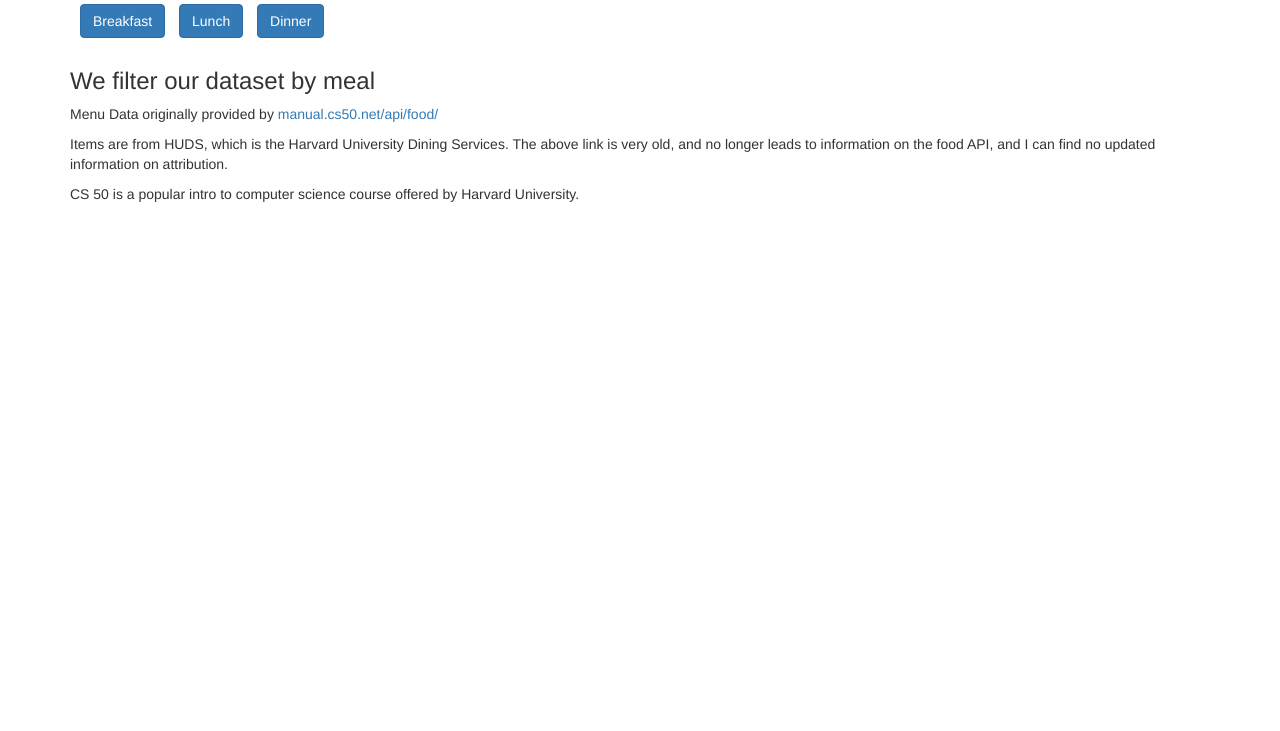
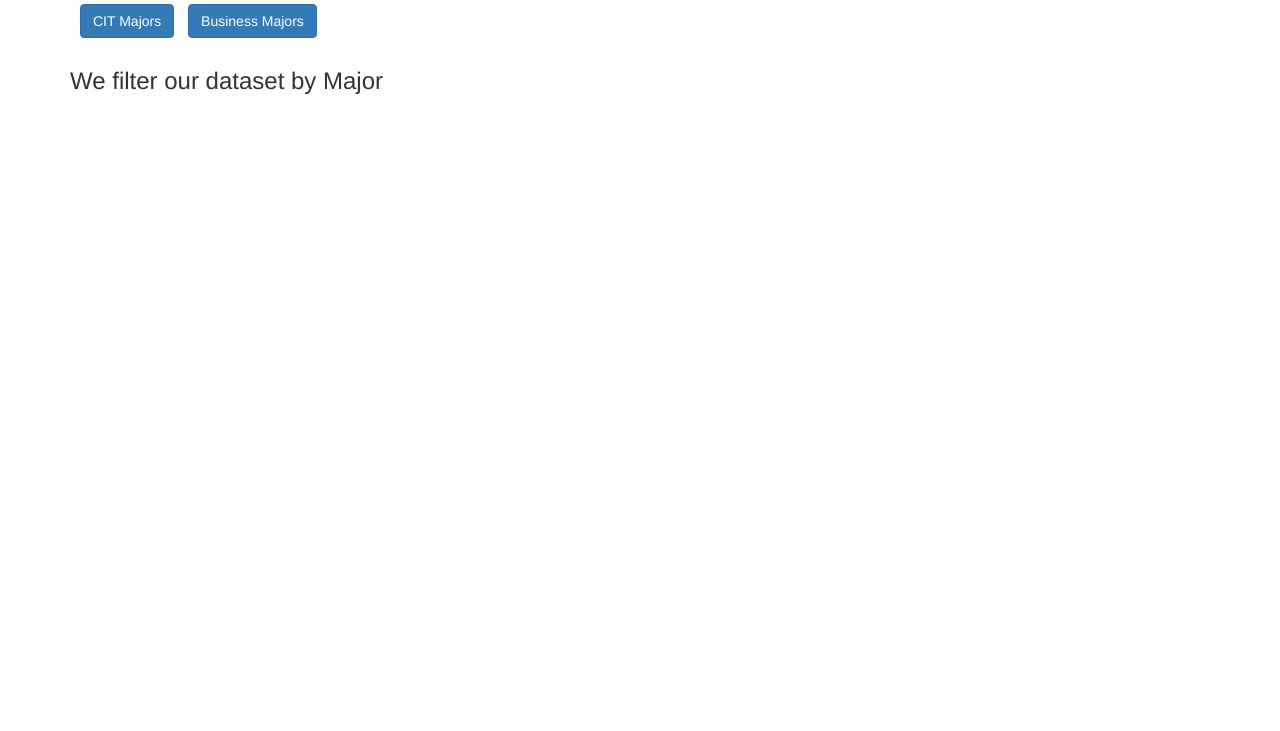
Before and after one commit to mhaynes31/mhaynes31.github.io, a plain HTML site: page index.html in a window 1280 px wide. Shown: the part 69-800 px from the top of the page. Drawn offline with nearby package versions, Linux system fonts and the light colour scheme.

Commit message:
Add files via upload

```diff
--- /dev/null
+++ b/cit5students.json
@@ -0,0 +1 @@
+[{"name":"Alice","major":"CIT","midterm":78,"final":87},{"name":"Aaron","major":"CIT","midterm":68,"final":81},{"name":"Abbie","major":"BUS","midterm":75,"final":87},{"name":"Abner","major":"CIT","midterm":85,"final":77},{"name":"Agnes","major":"CIT","midterm":98,"final":77},{"name":"Alfie","major":"BUS","midterm":53,"final":61},{"name":"Alisa","major":"BUS","midterm":93,"final":92},{"name":"Alvin","major":"BUS","midterm":88,"final":56},{"name":"Angie","major":"CIT","midterm":79,"final":64},{"name":"Artie","major":"CIT","midterm":89,"final":80},{"name":"Audry","major":"CIT","midterm":85,"final":70},{"name":"Armin","major":"BUS","midterm":73,"final":77},{"name":"April","major":"CIT","midterm":74,"final":70},{"name":"Butch","major":"CIT","midterm":40,"final":82},{"name":"Chloe","major":"CIT","midterm":70,"final":93},{"name":"Chuck","major":"BUS","midterm":80,"final":54},{"name":"Darla","major":"BUS","midterm":88,"final":61},{"name":"David","major":"CIT","midterm":99,"final":80},{"name":"Ellen","major":"CIT","midterm":71,"final":77},{"name":"Eldon","major":"CIT","midterm":98,"final":99}]
--- a/index.html
+++ b/index.html
@@ -3,7 +3,7 @@
   <head>
       <meta charset="UTF-8">
       <meta name="viewport" content="width=device-width, initial-scale=1">
-      <title>menu items</title>
+      <title>major select</title>
 
 	  <script src="https://cdnjs.cloudflare.com/ajax/libs/handlebars.js/4.1.2/handlebars.min.js"></script>
       <!-- bootstrap on github   need to use https for these links -->
@@ -17,22 +17,19 @@
   <body>
 
      <div class="container">
-            <h2>Select a Menu</h2>
+            <h2>Select a Major</h2>
 
             <div style='padding: 5px;'>
-               <button type='button' class="btn btn-primary" onClick="getData('breakfast')">Breakfast</button>
-               <button type='button' class="btn btn-primary" onClick="getData('lunch')">Lunch</button>
-               <button type='button' class="btn btn-primary" onClick="getData('dinner')">Dinner</button>
+               <button type='button' class="btn btn-primary" onClick="getData('CIT')">CIT Majors</button>
+               <button type='button' class="btn btn-primary" onClick="getData('BUS')">Business Majors</button>
+
             </div>
 
 
-           <h3>We filter our dataset by meal</h3>
-                <div id="menuTable"></div>
+           <h3>We filter our dataset by Major</h3>
+                <div id="majorTable"></div>
 
 
-           <p>Menu Data originally provided by  <a href='https://manual.cs50.net/api/food/'>manual.cs50.net/api/food/</a></p>
-		   <p>Items are from HUDS, which is the Harvard University Dining Services. The above link is very old, and no longer leads to information on the food API, and I can find no updated information on attribution.</p>
-           <p>CS 50 is a popular intro to computer science course offered by Harvard University.</p>
 
      </div>   <!-- end class='container'   -->
   </body>
@@ -42,10 +39,10 @@
 <script type="text/x-handlebars-template" id="tableTemplate">
 
    <table class="table table-striped">
-       <tr><th>Item</th><th>Meal</th><th>Category</th><th>Portion</th></tr>
+       <tr><th>Name</th><th>Major</th><th>Midterm</th><th>Final</th></tr>
            {{#each rows}}
                <tr>
-                  <td>{{name}}</td><td>{{meal}}</td><td>{{category}}</td><td>{{portion}}</td>
+                  <td>{{name}}</td><td>{{major}}</td><td>{{midterm}}</td><td>{{final}}</td>
                </tr>
            {{/each}}
    </table>
@@ -56,26 +53,26 @@
 
 	function getData(selected_meal) {
 		var request = new XMLHttpRequest();
-    	request.open('GET', 'menu_items.json');     // open the request
+    	request.open('GET', 'cit5students.json');     // open the request
 
     	request.onload = function() {
 
         	var data = JSON.parse(request.responseText);
-			meal_items = data.filter(getMeal)   // filter data for selected meal
+			cit5students = data.filter(getMeal)   // filter data for selected meal
 
-			function getMeal(item) {
-            	return item.meal == selected_meal;
+			function getMajor(item) {
+            	return item.major == selected_major;
         	}
 
         	if (request.status == 200) {
               	var templateText = document.getElementById('tableTemplate').innerHTML;
              	var compiledTemplateText = Handlebars.compile(templateText);   // get and compile template code
 
-              	compiledHtml = compiledTemplateText({ rows: meal_items })      // apply data to template
-              	document.getElementById('menuTable').innerHTML = compiledHtml;
+              	compiledHtml = compiledTemplateText({ rows: major_items })      // apply data to template
+              	document.getElementById('majorTable').innerHTML = compiledHtml;
        	 	}
         	else {
-            	document.querySelector('#menuTable').innerHTML = "There was an error, or menu items not found";
+            	document.querySelector('#majorTable').innerHTML = "There was an error, or major data not found";
         	}
 		}
 
```
